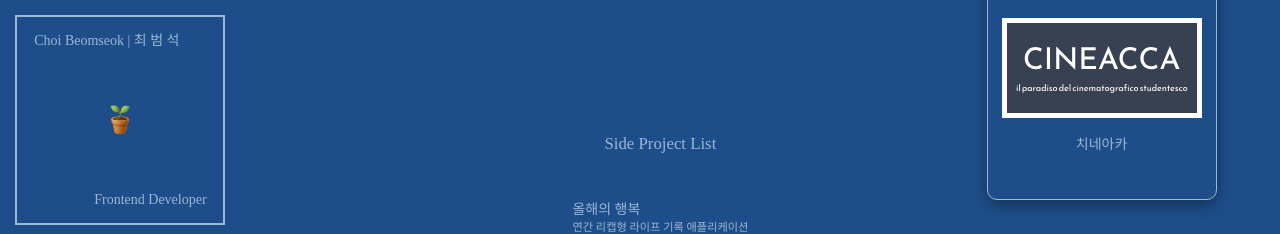
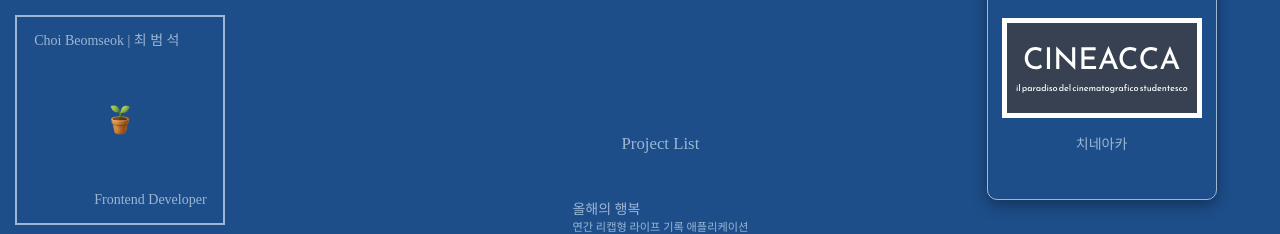
Before and after one commit to bamichoi/choibeomseok-portfolio, a React (Vite) app: page /projects in a window 1280 px wide. Shown: the top 234 px of the page. Built offline with nearby package versions, Linux system fonts and the light colour scheme.

Commit message:
no side, just real

```diff
--- a/src/widgets/project/ui/ProjectList.tsx
+++ b/src/widgets/project/ui/ProjectList.tsx
@@ -8,7 +8,7 @@ interface ProjectListProps {
 export const ProjectList = ({ onClick }: ProjectListProps) => {
   return (
     <ProjectListContainer>
-      <Title>Side Project List</Title>
+      <Title>Project List</Title>
       <Projects>
         {PROJECTS.map((project) => (
           <Project key={project.id} onClick={() => onClick(project.id)}>
@@ -20,7 +20,6 @@ export const ProjectList = ({ onClick }: ProjectListProps) => {
     </ProjectListContainer>
   );
 };
-
 
 const ProjectListContainer = styled.div`
   width: 100%;
```
